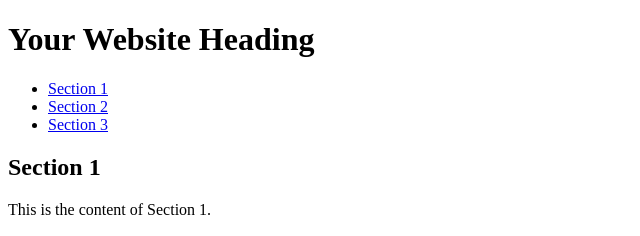
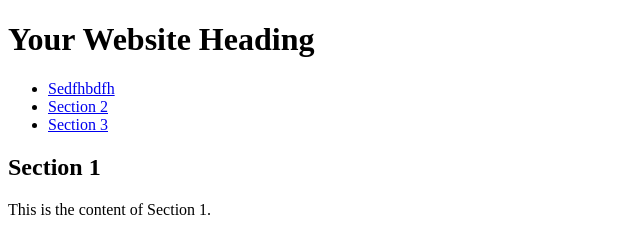
Before and after one commit to raviraj3214/practice, a plain HTML site: page index.html in a window 1280 px wide. Shown: the top 236 px of the page, 0-640 px from the left. Drawn offline with Linux system fonts and the light colour scheme.

Commit message:
sdfgchvbj

```diff
--- a/index.html
+++ b/index.html
@@ -15,7 +15,7 @@
         <h1>Your Website Heading</h1>
         <nav>
             <ul>
-                <li><a href="#section1">Section 1</a></li>
+                <li><a href="#section1">Sedfhbdfh</a></li>
                 <li><a href="#section2">Section 2</a></li>
                 <li><a href="#section3">Section 3</a></li>
             </ul>
```
